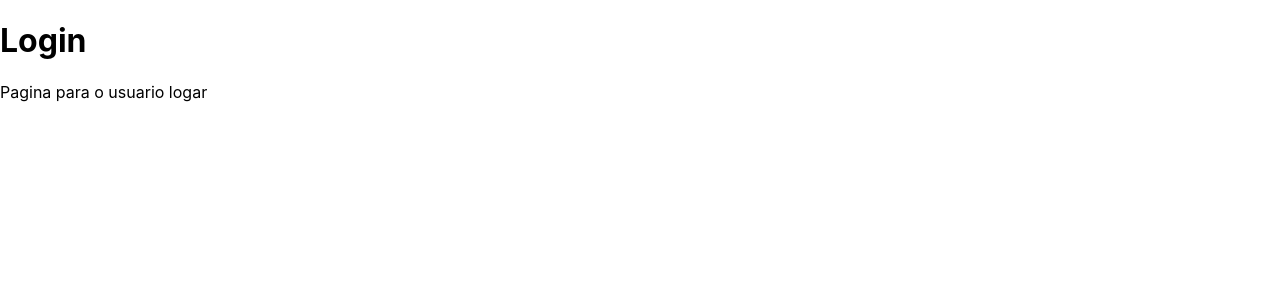
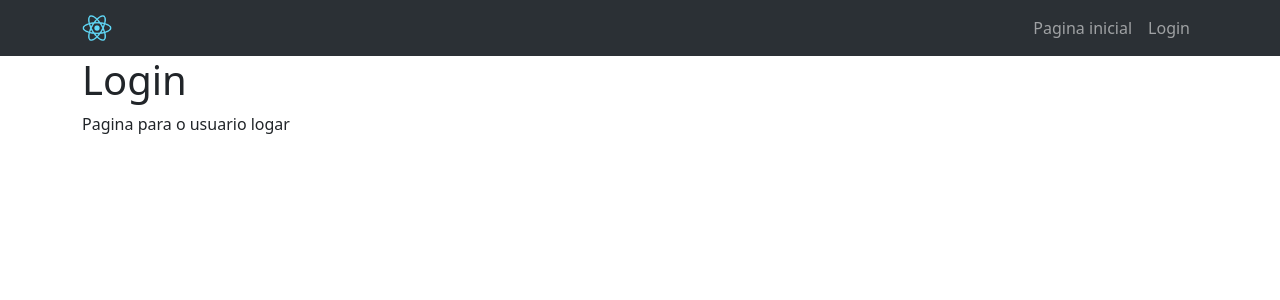
Before and after one commit to frebarcelos/gestify, a React (Create React App) app: page /login in a window 1280 px wide. Shown: the top 300 px of the page. Built offline with nearby package versions, Linux system fonts and the light colour scheme; no server answers.

Commit message:
feat: comecei a tela e add typescript

```diff
--- a/src/App.css
+++ b/src/App.css
@@ -1,3 +1,4 @@
+
 .App {
   text-align: center;
 }
--- a/src/App.js
+++ b/src/App.tsx
@@ -2,6 +2,8 @@
 import React from 'react';
 import './App.css';
 import AppRoutes from './routes';
+import 'bootstrap/dist/css/bootstrap.min.css';
+
 
 function App() {
   return (
--- /dev/null
+++ b/src/components/atom/cardTask.tsx
@@ -0,0 +1,40 @@
+import React, { useState } from 'react';
+import Button from 'react-bootstrap/Button';
+import Toast from 'react-bootstrap/Toast';
+
+interface CardTaskProps {
+    color: string;
+    title?: string;
+    message?: string;
+  }
+
+
+const CardTask: React.FC<CardTaskProps> = ({ color, title, message }) => {
+  const [showA, setShowA] = useState(true);
+
+  const toggleShowA = () => setShowA(!showA);
+
+  return (
+   <>
+        <Button onClick={toggleShowA} className={`mb-2 ${color}`} >
+          Toggle Toast <strong>with</strong> Animation
+        </Button>
+        <Toast show={showA} onClose={toggleShowA}>
+          <Toast.Header>
+            <img
+              src="holder.js/20x20?text=%20"
+              className="rounded me-2"
+              alt=""
+            />
+            <strong className="me-auto">Bootstrap</strong>
+            <small>11 mins ago</small>
+          </Toast.Header>
+          <Toast.Body>Woohoo, you're reading this text in a Toast!</Toast.Body>
+          </Toast>
+    </>
+
+
+  );
+}
+
+export default CardTask;
--- /dev/null
+++ b/src/components/atom/navbar.tsx
@@ -0,0 +1,32 @@
+import React from 'react';
+import Container from 'react-bootstrap/Container';
+import Nav from 'react-bootstrap/Nav';
+import Navbar from 'react-bootstrap/Navbar';
+import NavDropdown from 'react-bootstrap/NavDropdown';
+
+function NavBar() {
+  return (
+    <Navbar expand="lg" className="bg-body-tertiary" bg="primary" data-bs-theme="dark">
+      <Container>
+      <Navbar.Brand href="#home">
+            <img
+              src="/logo192.png"
+              width="30"
+              height="30"
+              className="d-inline-block align-top"
+              alt="React Bootstrap logo"
+            />
+          </Navbar.Brand>
+        <Navbar.Toggle aria-controls="basic-navbar-nav" />
+        <Navbar.Collapse id="basic-navbar-nav" className='justify-content-end'>
+          <Nav >
+            <Nav.Link href="/">Pagina inicial</Nav.Link>
+            <Nav.Link href="/Login">Login</Nav.Link>
+          </Nav>
+        </Navbar.Collapse>
+      </Container>
+    </Navbar>
+  );
+}
+
+export default NavBar;
--- a/src/index.js
+++ b/src/index.tsx
@@ -4,10 +4,16 @@ import ReactDOM from 'react-dom';
 import './index.css';
 import Routes from './routes';
 import reportWebVitals from './reportWebVitals';
+import 'bootstrap/dist/css/bootstrap.min.css';
+import NavBar from './components/atom/navbar';
+import Container from 'react-bootstrap/Container';
 
 ReactDOM.render(
   <React.StrictMode>
-    <Routes />
+    <NavBar   />
+    <Container>
+        <Routes />
+    </Container>
   </React.StrictMode>,
   document.getElementById('root')
 );
--- a/src/pages/Home.js
+++ b/src/pages/Home.tsx
@@ -1,6 +1,7 @@
 // src/pages/Home.js
 import React, { useState, useEffect } from 'react';
 import api from '../services/api';
+import CardTask from '../components/atom/cardTask';
 
 const Home = () => {
   const [data, setData] = useState([]);
@@ -22,10 +23,9 @@ const Home = () => {
     <div>
       <h1>Home Page</h1>
       <p>Welcome to the home page!</p>
+      <CardTask color="btn-secondary"   />
       <ul>
-        {data.map(item => (
-          <li key={item.id}>{item.name}</li>
-        ))}
+
       </ul>
     </div>
   );
--- a/src/routes.js
+++ b/src/routes.tsx
@@ -1,8 +1,9 @@
 // src/routes.js
 import React from 'react';
 import { BrowserRouter as Router, Route, Routes } from 'react-router-dom';
-import Home from './pages/Home.js';
-import Login from './pages/Login.js';
+import Home from './pages/Home';
+import Login from './pages/Login';
+
 
 const AppRoutes = () => {
   return (
```
Also changed, not shown: package.json (+7 -0 lines), tsconfig.json (added, +19 -0 lines), src/pages/Login.tsx (renamed from src/pages/Login.js), src/setupTests.tsx (renamed from src/setupTests.js), 1 other file (tests, documents, lock files or other folders).
